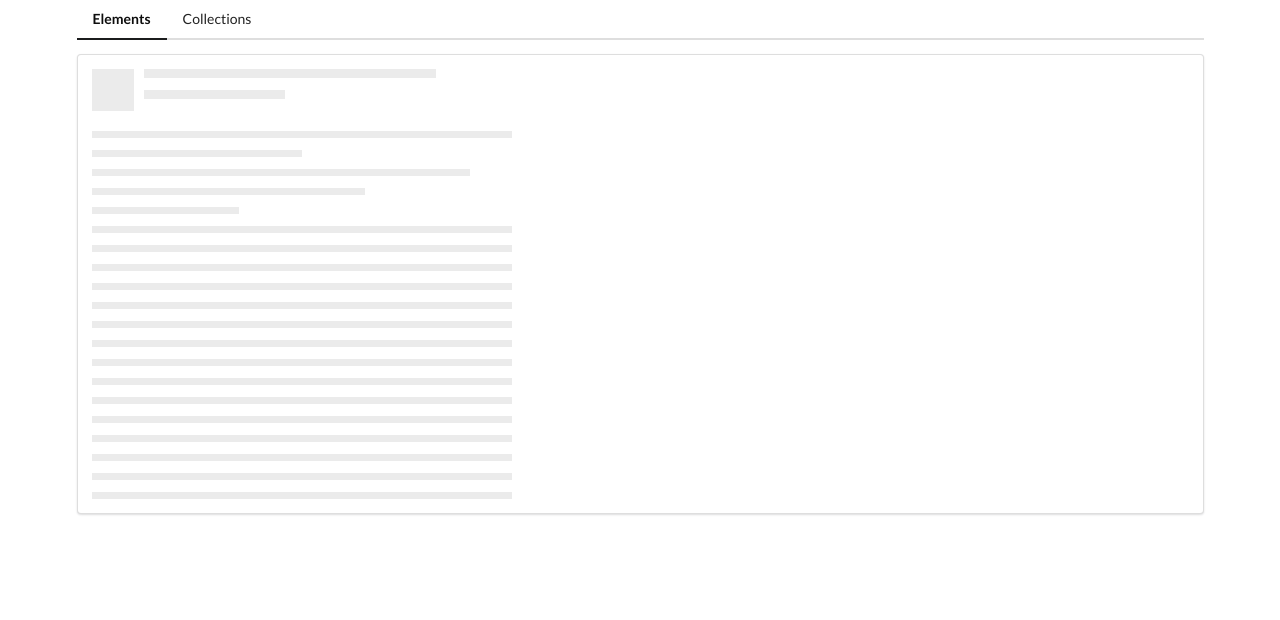
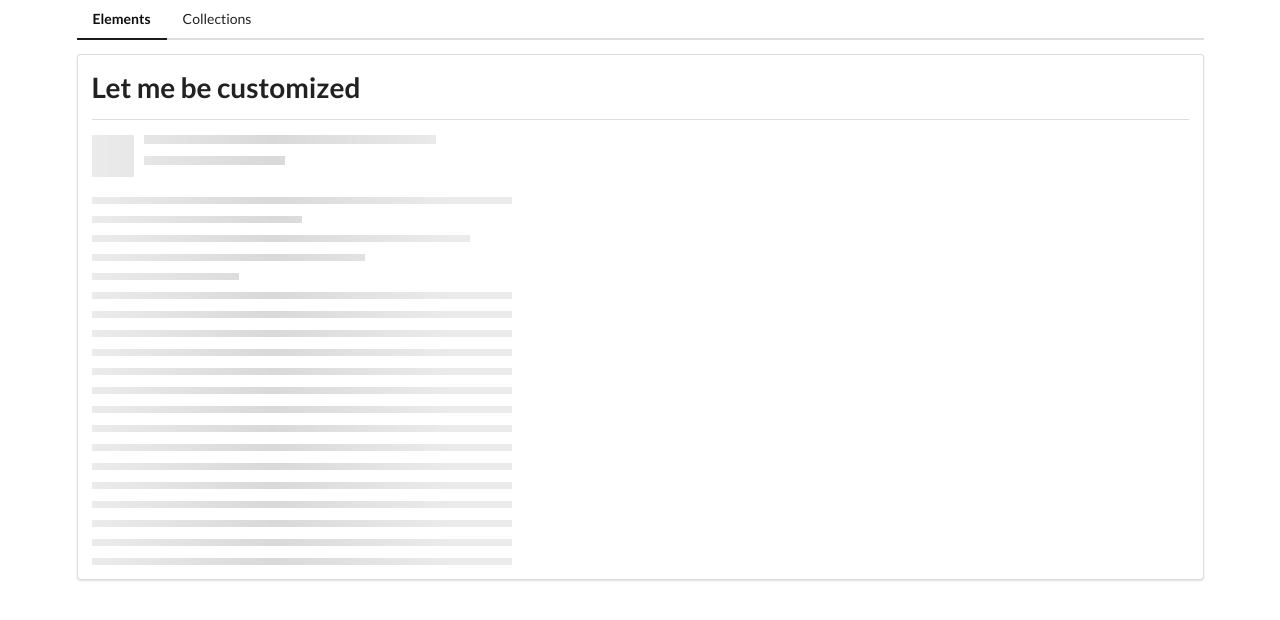
Before and after one commit to Ejiofor/comps---demonsrate-angular-modules-and-routing, an Angular app: page /elements in a window 1280 px wide. Shown: the top 620 px of the page. Built offline with nearby package versions, Linux system fonts and the light colour scheme.

Commit message:
eigth commit - add divider component

```diff
--- a/src/app/elements/elements-home/elements-home.component.html
+++ b/src/app/elements/elements-home/elements-home.component.html
@@ -1 +1,2 @@
+<app-divider></app-divider>
 <app-placeholder  [lines]="20" [header]='true'></app-placeholder>
--- a/src/app/elements/elements.module.ts
+++ b/src/app/elements/elements.module.ts
@@ -1,6 +1,7 @@
 import { NgModule } from '@angular/core';
 import { CommonModule } from '@angular/common';
 
+import {SharedModule} from '../shared/shared.module';
 import { ElementsRoutingModule } from './elements-routing.module';
 import { ElementsHomeComponent } from './elements-home/elements-home.component';
 import { PlaceholderComponent } from './placeholder/placeholder.component';
@@ -11,6 +12,7 @@
   declarations: [ElementsHomeComponent, PlaceholderComponent, TimesDirective],
   imports: [
     CommonModule,
+    SharedModule,
     ElementsRoutingModule
   ],
   exports:[]
--- /dev/null
+++ b/src/app/shared/divider/divider.component.html
@@ -0,0 +1,2 @@
+<h1>Let me be customized</h1>
+<div class="ui divider"></div>
--- /dev/null
+++ b/src/app/shared/divider/divider.component.ts
@@ -0,0 +1,15 @@
+import { Component, OnInit } from '@angular/core';
+
+@Component({
+  selector: 'app-divider',
+  templateUrl: './divider.component.html',
+  styleUrls: ['./divider.component.css']
+})
+export class DividerComponent implements OnInit {
+
+  constructor() { }
+
+  ngOnInit(): void {
+  }
+
+}
```
Also changed, not shown: src/app/shared/shared.module.ts (added, +14 -0 lines), src/app/shared/divider/divider.component.css (added), 1 other file (tests, documents, lock files or other folders).
